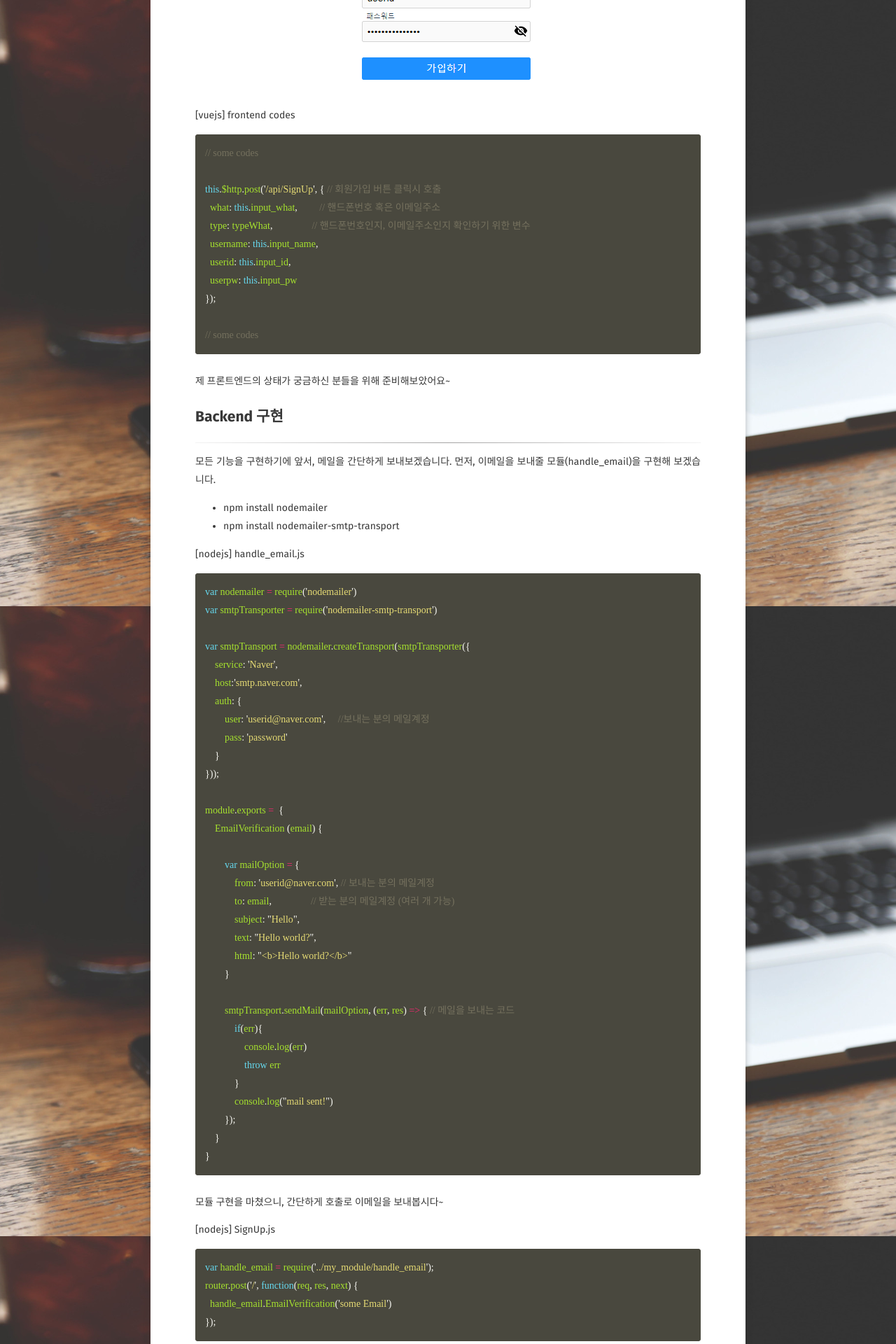
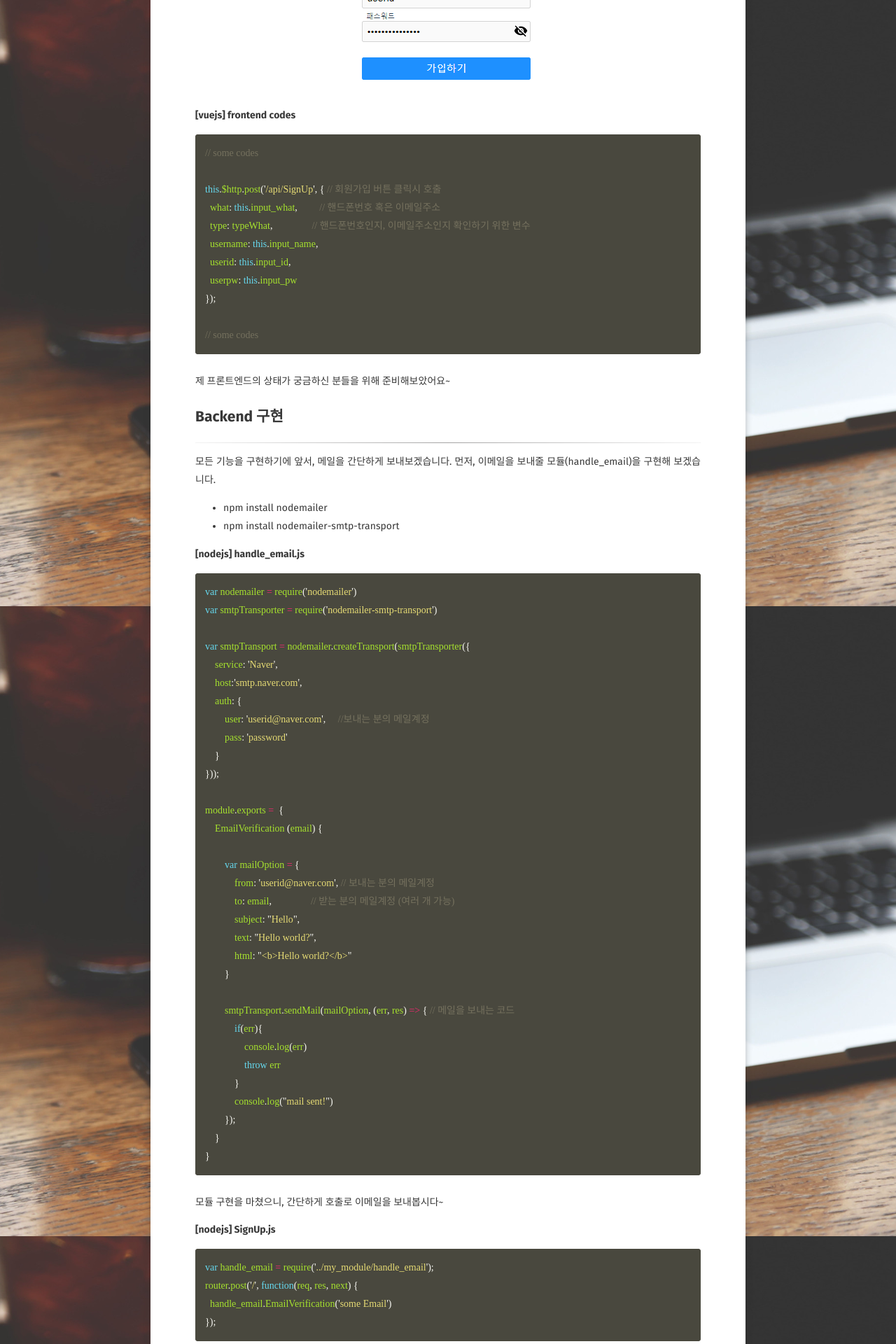
Before and after one commit to plan5886/plan5886.github.io, a Jekyll site: the page built from _posts/2019-12-15-[nodejs]nodemailer with naver.md, in a window 1280 px wide. Shown: the part 934-2854 px from the top of the page at 70% size. Built offline with Jekyll 4.4.1, drawn with Linux system fonts in a browser that asks for light colours; some web fonts are replaced; comment, search, counter and statistics services are not loaded.

````diff
--- a/_posts/2019-12-15-[nodejs]nodemailer with naver.md
+++ b/_posts/2019-12-15-[nodejs]nodemailer with naver.md
@@ -26,7 +26,7 @@ https://miryang.dev/2019/04/25/nodejs-page-3/ (mac 환경에서 nodejs와 mongoD
 
 ![alt text](https://plan5886.github.io/assets/img/2019-12-15/img_form.png "회원가입 폼")
 
-[vuejs] frontend codes
+**[vuejs] frontend codes**
 ```javascript
 // some codes
 
@@ -51,7 +51,7 @@ this.$http.post('/api/SignUp', { // 회원가입 버튼 클릭시 호출
 * npm install nodemailer
 * npm install nodemailer-smtp-transport
 
-[nodejs] handle_email.js
+**[nodejs] handle_email.js**
 ```javascript
 var nodemailer = require('nodemailer')
 var smtpTransporter = require('nodemailer-smtp-transport')
@@ -89,7 +89,7 @@ module.exports =  {
 
 모듈 구현을 마쳤으니, 간단하게 호출로 이메일을 보내봅시다~
 
-[nodejs] SignUp.js
+**[nodejs] SignUp.js**
 ```javascript
 var handle_email = require('../my_module/handle_email');
 router.post('/', function(req, res, next) {
````
